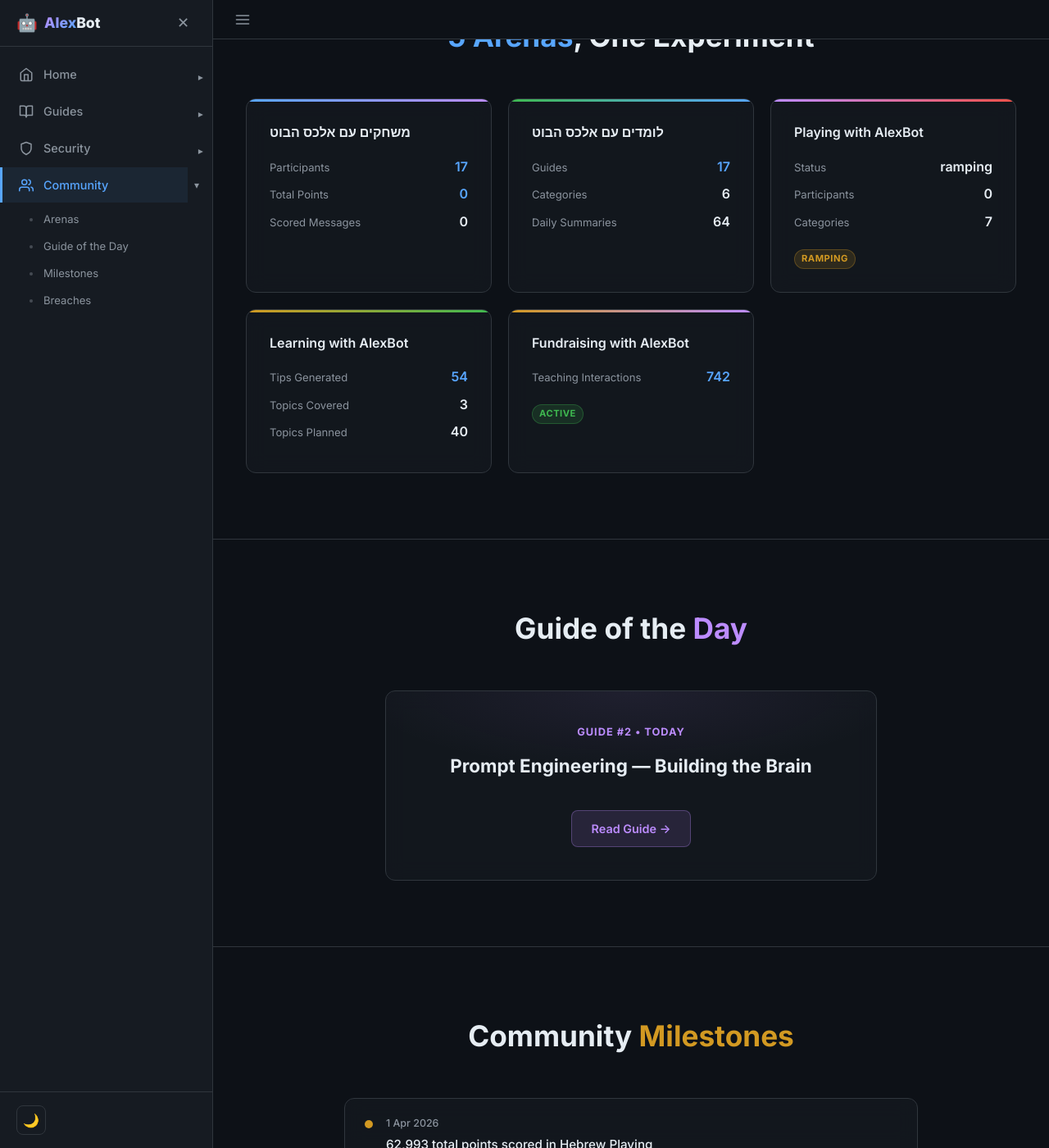
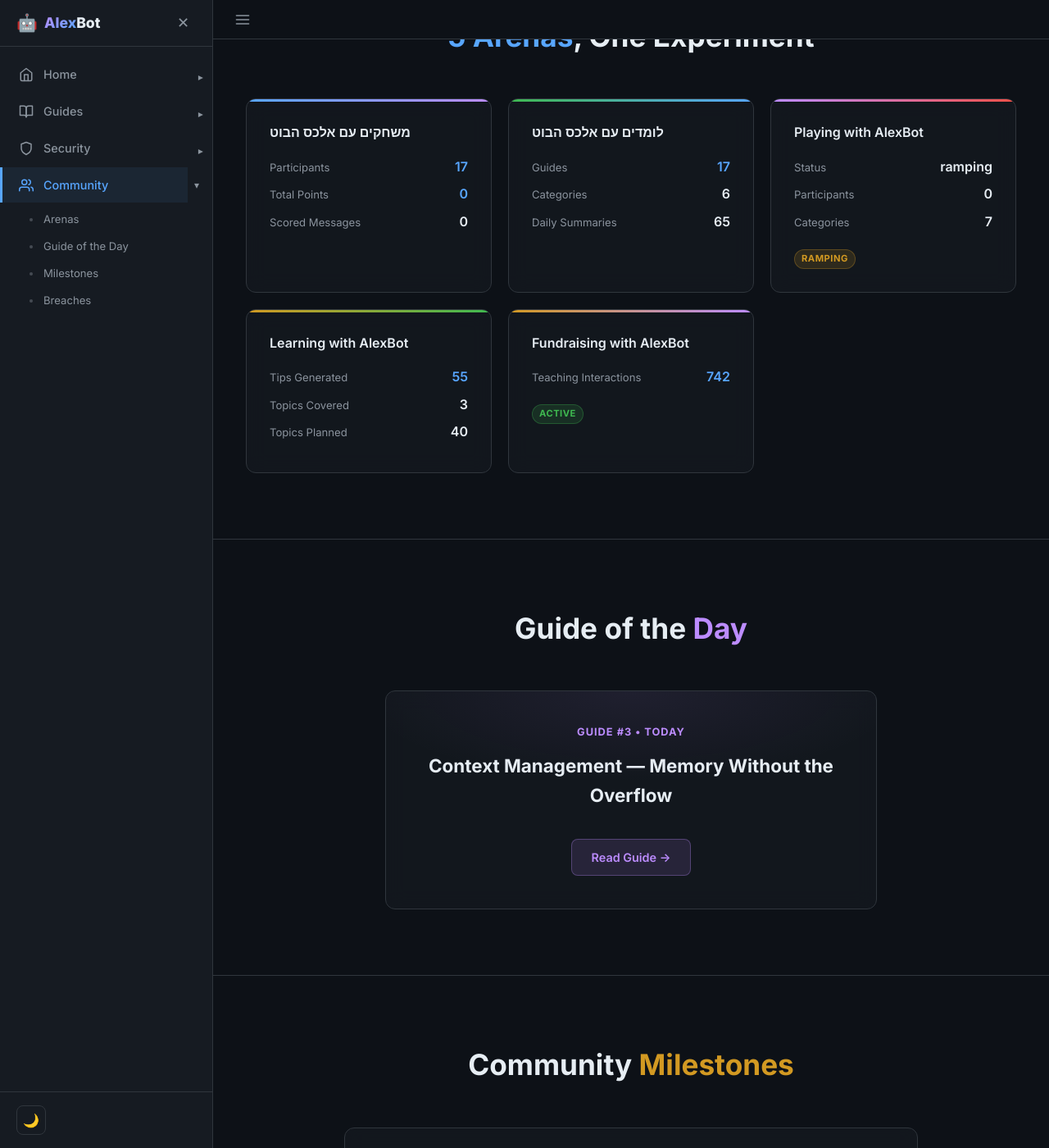
Before and after one commit to alexliv1234/alexbot-public, a Jekyll site: the page built from docs/community.html, in a window 1280 px wide and 1400 px high, scrolled down 450 px. Shown: the whole window at 82% size. Built offline with Jekyll 4.4.1, drawn with Linux system fonts in a browser that asks for light colours; some of the changed text lies outside the part shown.

Commit message:
📊 Auto-update community stats (2026-05-10_05-00)
Hebrew Playing: 17 players /  pts
Guides: 17 published | International: 0 playing

```diff
--- a/docs/assets/groups-data.json
+++ b/docs/assets/groups-data.json
@@ -1,6 +1,6 @@
 {
-  "lastUpdated": "2026-05-09",
-  "timestamp": "2026-05-09T17:01Z",
+  "lastUpdated": "2026-05-10",
+  "timestamp": "2026-05-10T02:00Z",
   "hebrewPlaying": {
     "name": "משחקים עם אלכס הבוט",
     "participants": 17,
@@ -12,7 +12,7 @@
     "name": "לומדים עם אלכס הבוט",
     "guides": 17,
     "categories": 6,
-    "dailySummaries": 64,
+    "dailySummaries": 65,
     "qaExchanges": 3
   },
   "intlPlaying": {
@@ -23,7 +23,7 @@
   },
   "intlLearning": {
     "name": "Learning with AlexBot",
-    "tipsGenerated": 54,
+    "tipsGenerated": 55,
     "topicsCovered": 3,
     "topicsPlanned": 40,
     "deliveryFailures": 1
@@ -53,9 +53,9 @@
     }
   ],
   "guideOfTheDay": {
-    "num": 2,
-    "title": "Prompt Engineering — Building the Brain",
-    "slug": "02-prompt-engineering"
+    "num": 3,
+    "title": "Context Management — Memory Without the Overflow",
+    "slug": "03-context-management"
   },
   "communityMilestones": [
     {
```
